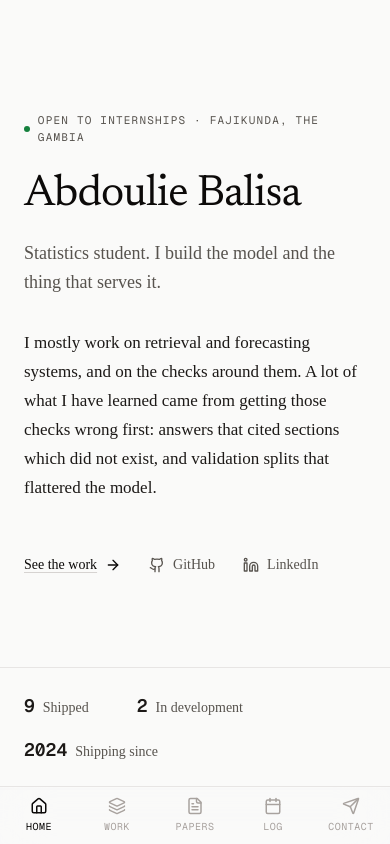
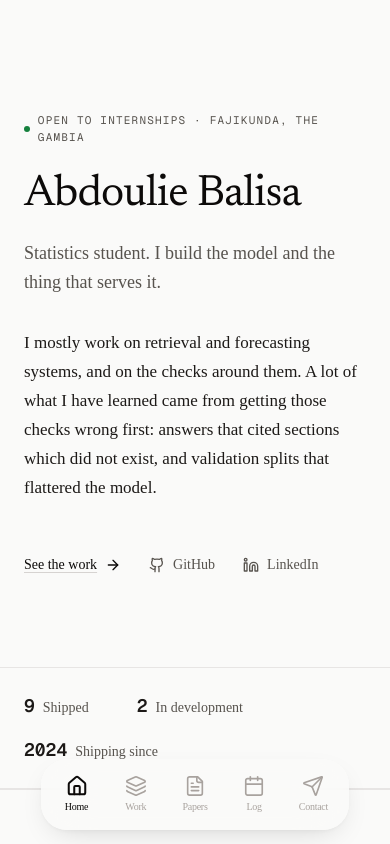
Before and after one commit to Balisa50/Balisa50.github.io, a Next.js app: page / in a window 390 px wide. Shown: the top 844 px of the page. Built offline with nearby package versions, Linux system fonts and the light colour scheme.

Commit message:
feat: iOS floating tab bar, rounded, blurred, inset from edges

```diff
--- a/components/BottomNav.tsx
+++ b/components/BottomNav.tsx
@@ -5,15 +5,16 @@ import { usePathname } from "next/navigation";
 import { Home, Layers, FileText, Calendar, Send } from "lucide-react";
 
 /**
- * Mobile-only bottom nav.
+ * iOS-style floating tab bar. Mobile only.
  *
- * iOS convention: five tabs, icons above short labels, the active tab picked
- * out by colour rather than a pill or underline. Matches the same breakpoint
- * as the top nav (md), so on tablets and up the top nav takes over and this
- * disappears.
+ * The shape is what makes this feel native. A full-width bar welded to the
+ * bottom edge is Android. iOS puts a rounded, frosted container with a gap
+ * on every side, so the page scrolls behind it and the container looks like
+ * a control that happens to be at the bottom rather than a fixture of the
+ * screen.
  *
- * Sits above the safe-area inset on phones with home indicators. Uses
- * env(safe-area-inset-bottom) so it does not collide with the iOS gesture bar.
+ * The container is one rounded pill. No border. One soft shadow. Backdrop
+ * blur so what is behind it stays faintly visible.
  */
 const LINKS = [
   { href: "/", label: "Home", Icon: Home },
@@ -32,10 +33,20 @@ export function BottomNav() {
   return (
     <nav
       aria-label="Primary"
-      className="fixed inset-x-0 bottom-0 z-40 md:hidden border-t border-border bg-background/85 backdrop-blur-xl"
-      style={{ paddingBottom: "env(safe-area-inset-bottom)" }}
+      className="fixed inset-x-0 z-40 md:hidden pointer-events-none"
+      style={{ bottom: "calc(env(safe-area-inset-bottom, 0px) + 14px)" }}
     >
-      <ul className="mx-auto grid max-w-md grid-cols-5">
+      <div className="mx-auto max-w-[340px] px-4 pointer-events-auto">
+        <ul
+          className="grid grid-cols-5 gap-1 rounded-[26px] px-2 py-2"
+          style={{
+            background: "color-mix(in oklab, var(--bg) 82%, transparent)",
+            backdropFilter: "saturate(180%) blur(24px)",
+            WebkitBackdropFilter: "saturate(180%) blur(24px)",
+            boxShadow:
+              "0 10px 30px -12px rgba(0, 0, 0, 0.18), 0 2px 6px -2px rgba(0, 0, 0, 0.06)",
+          }}
+        >
           {LINKS.map(({ href, label, Icon }) => {
             const active = current === normalise(href);
             return (
@@ -43,17 +54,24 @@ export function BottomNav() {
                 <Link
                   href={href}
                   aria-current={active ? "page" : undefined}
-                className={`flex flex-col items-center justify-center gap-1 py-2.5 text-[10px] font-mono uppercase tracking-wider transition-colors ${
-                  active ? "text-ink" : "text-text-faint hover:text-text-secondary"
+                  className={`flex flex-col items-center justify-center gap-0.5 rounded-2xl py-2 transition-colors ${
+                    active ? "text-ink" : "text-text-faint"
                   }`}
                 >
-                <Icon className="h-[18px] w-[18px]" aria-hidden="true" />
-                <span>{label}</span>
+                  <Icon
+                    className="h-[22px] w-[22px]"
+                    strokeWidth={active ? 2.2 : 1.8}
+                    aria-hidden="true"
+                  />
+                  <span className="text-[10px] font-medium tracking-tight">
+                    {label}
+                  </span>
                 </Link>
               </li>
             );
           })}
         </ul>
+      </div>
     </nav>
   );
 }
```
Lines whose indentation alone changed are shown as unchanged.
